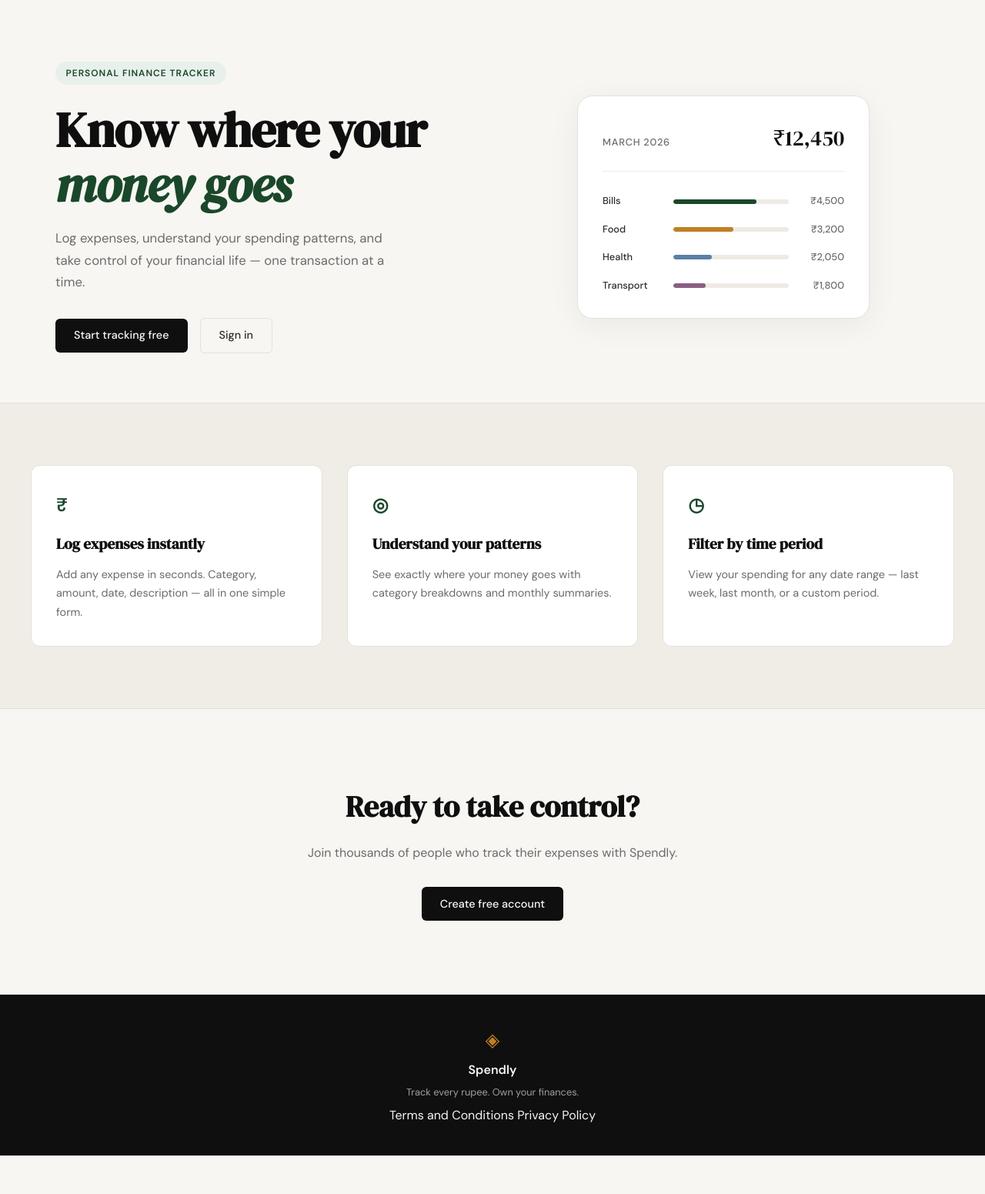
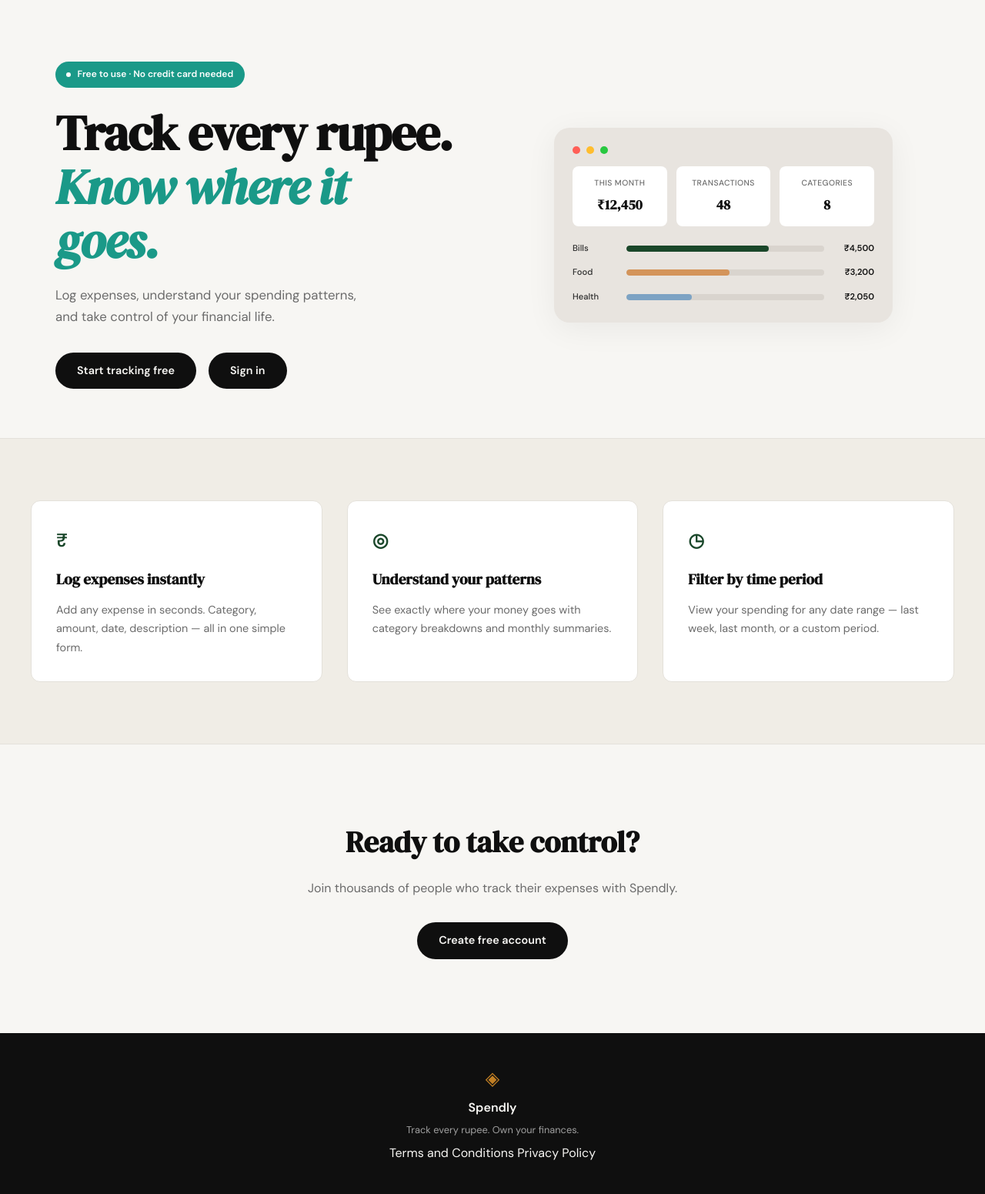
Before and after one commit to shrestha1/Spendify, a Flask app: page / in a window 1280 px wide. Shown: the part 61-1612 px from the top of the page at 77% size. Before the commit the page ends 1562 px from the top, so only its background shows below. Run offline with Flask 3, Linux system fonts and the light colour scheme.

Commit message:
landing: update hero section with new design

```diff
--- a/static/css/style.css
+++ b/static/css/style.css
@@ -133,22 +133,35 @@ a { color: inherit; text-decoration: none; }
     margin: 0 auto;
 }
 
+.hero-inner {
+    max-width: 520px;
+}
+
 .hero-badge {
-    display: inline-block;
-    background: var(--accent-light);
-    color: var(--accent);
+    display: inline-flex;
+    align-items: center;
+    gap: 0.5rem;
+    background: #1a9988;
+    color: #fff;
     font-size: 0.75rem;
     font-weight: 600;
-    letter-spacing: 0.08em;
-    text-transform: uppercase;
-    padding: 0.35rem 0.85rem;
+    letter-spacing: 0;
+    text-transform: none;
+    padding: 0.45rem 0.9rem;
     border-radius: 999px;
     margin-bottom: 1.5rem;
 }
 
+.badge-dot {
+    width: 6px;
+    height: 6px;
+    background: #fff;
+    border-radius: 50%;
+}
+
 .hero-title {
     font-family: var(--font-display);
-    font-size: clamp(2.5rem, 5vw, 4rem);
+    font-size: clamp(2.75rem, 5vw, 4.25rem);
     line-height: 1.1;
     letter-spacing: -0.02em;
     color: var(--ink);
@@ -157,14 +170,13 @@ a { color: inherit; text-decoration: none; }
 
 .hero-title em {
     font-style: italic;
-    color: var(--accent);
+    color: #1a9988;
 }
 
 .hero-subtitle {
     font-size: 1.05rem;
     color: var(--ink-muted);
     line-height: 1.7;
-    max-width: 460px;
     margin-bottom: 2rem;
 }
 
@@ -175,7 +187,7 @@ a { color: inherit; text-decoration: none; }
 }
 
 /* ------------------------------------------------------------------ */
-/* Mock card (hero visual)                                             */
+/* App preview (hero visual)                                           */
 /* ------------------------------------------------------------------ */
 
 .hero-visual {
@@ -183,76 +195,106 @@ a { color: inherit; text-decoration: none; }
     justify-content: center;
 }
 
-.mock-card {
-    background: var(--paper-card);
-    border: 1px solid var(--border);
+.app-preview {
+    background: #e8e4df;
     border-radius: var(--radius-lg);
-    padding: 2rem;
+    padding: 1.5rem;
     width: 100%;
-    max-width: 380px;
+    max-width: 440px;
     box-shadow: 0 8px 40px rgba(0,0,0,0.06);
 }
 
-.mock-card-header {
-    display: flex;
-    justify-content: space-between;
-    align-items: baseline;
-    margin-bottom: 1.75rem;
-    padding-bottom: 1.25rem;
-    border-bottom: 1px solid var(--border-soft);
+.preview-header {
+    margin-bottom: 1rem;
 }
 
-.mock-label {
-    font-size: 0.8rem;
+.traffic-lights {
+    display: flex;
+    gap: 0.5rem;
+}
+
+.light {
+    width: 10px;
+    height: 10px;
+    border-radius: 50%;
+}
+
+.light.red { background: #ff5f57; }
+.light.yellow { background: #ffbd2e; }
+.light.green { background: #28c840; }
+
+.preview-stats {
+    display: grid;
+    grid-template-columns: repeat(3, 1fr);
+    gap: 0.75rem;
+    margin-bottom: 1.25rem;
+}
+
+.stat-card {
+    background: #fff;
+    border-radius: 8px;
+    padding: 0.85rem 0.6rem;
+    text-align: center;
+}
+
+.stat-label {
+    display: block;
+    font-size: 0.65rem;
     font-weight: 500;
     color: var(--ink-muted);
     text-transform: uppercase;
-    letter-spacing: 0.06em;
+    letter-spacing: 0.04em;
+    margin-bottom: 0.35rem;
 }
 
-.mock-total {
+.stat-value {
+    display: block;
     font-family: var(--font-display);
-    font-size: 1.75rem;
+    font-size: 1.1rem;
     color: var(--ink);
+    font-weight: 600;
 }
 
-.mock-bars { display: flex; flex-direction: column; gap: 1rem; }
-
-.mock-bar-row {
-    display: grid;
-    grid-template-columns: 80px 1fr 60px;
-    align-items: center;
-    gap: 0.75rem;
+.preview-chart {
+    display: flex;
+    flex-direction: column;
+    gap: 0.85rem;
 }
 
-.mock-cat {
-    font-size: 0.8rem;
+.chart-row {
+    display: grid;
+    grid-template-columns: 60px 1fr 55px;
+    align-items: center;
+    gap: 0.6rem;
+}
+
+.chart-cat {
+    font-size: 0.7rem;
     font-weight: 500;
     color: var(--ink-soft);
 }
 
-.mock-bar-track {
-    height: 6px;
-    background: var(--border-soft);
+.chart-bar-track {
+    height: 8px;
+    background: #d9d4ce;
     border-radius: 999px;
     overflow: hidden;
 }
 
-.mock-bar {
+.chart-bar {
     height: 100%;
     background: var(--accent);
     border-radius: 999px;
     transition: width 0.6s ease;
 }
 
-.mock-bar-2 { background: var(--accent-2); }
-.mock-bar-3 { background: #5b7fa6; }
-.mock-bar-4 { background: #8b5e83; }
+.chart-bar.bar-2 { background: #d4945a; }
+.chart-bar.bar-3 { background: #7da3c4; }
 
-.mock-amt {
-    font-size: 0.8rem;
-    font-weight: 500;
-    color: var(--ink-muted);
+.chart-val {
+    font-size: 0.7rem;
+    font-weight: 600;
+    color: var(--ink);
     text-align: right;
 }
 
@@ -264,18 +306,18 @@ a { color: inherit; text-decoration: none; }
     display: inline-block;
     background: var(--ink);
     color: var(--paper);
-    padding: 0.65rem 1.5rem;
-    border-radius: var(--radius-sm);
+    padding: 0.75rem 1.75rem;
+    border-radius: 999px;
     font-family: var(--font-body);
     font-size: 0.9rem;
-    font-weight: 500;
+    font-weight: 600;
     cursor: pointer;
     border: none;
     transition: background 0.2s;
     text-decoration: none;
 }
 
-.btn-primary:hover { background: var(--accent); }
+.btn-primary:hover { background: #333; }
 
 .btn-ghost {
     display: inline-block;
--- a/templates/landing.html
+++ b/templates/landing.html
@@ -6,55 +6,67 @@
 
 <section class="hero">
     <div class="hero-inner">
-        <div class="hero-badge">Personal Finance Tracker</div>
+        <div class="hero-badge">
+            <span class="badge-dot"></span>
+            Free to use · No credit card needed
+        </div>
         <h1 class="hero-title">
-            Know where your<br>
-            <em>money goes</em>
+            Track every rupee.<br>
+            <em>Know where it goes.</em>
         </h1>
         <p class="hero-subtitle">
-            Log expenses, understand your spending patterns,
-            and take control of your financial life —
-            one transaction at a time.
+            Log expenses, understand your spending patterns,<br>
+            and take control of your financial life.
         </p>
         <div class="hero-actions">
             <a href="{{ url_for('register') }}" class="btn-primary">Start tracking free</a>
-            <a href="{{ url_for('login') }}" class="btn-ghost">Sign in</a>
+            <a href="{{ url_for('login') }}" class="btn-primary">Sign in</a>
         </div>
     </div>
     <div class="hero-visual">
-        <div class="mock-card">
-            <div class="mock-card-header">
-                <span class="mock-label">March 2026</span>
-                <span class="mock-total">₹12,450</span>
+        <div class="app-preview">
+            <div class="preview-header">
+                <div class="traffic-lights">
+                    <span class="light red"></span>
+                    <span class="light yellow"></span>
+                    <span class="light green"></span>
+                </div>
             </div>
-            <div class="mock-bars">
-                <div class="mock-bar-row">
-                    <span class="mock-cat">Bills</span>
-                    <div class="mock-bar-track">
-                        <div class="mock-bar" style="width: 72%"></div>
+            <div class="preview-stats">
+                <div class="stat-card">
+                    <span class="stat-label">This Month</span>
+                    <span class="stat-value">₹12,450</span>
+                </div>
+                <div class="stat-card">
+                    <span class="stat-label">Transactions</span>
+                    <span class="stat-value">48</span>
+                </div>
+                <div class="stat-card">
+                    <span class="stat-label">Categories</span>
+                    <span class="stat-value">8</span>
+                </div>
+            </div>
+            <div class="preview-chart">
+                <div class="chart-row">
+                    <span class="chart-cat">Bills</span>
+                    <div class="chart-bar-track">
+                        <div class="chart-bar" style="width: 72%"></div>
                     </div>
-                    <span class="mock-amt">₹4,500</span>
+                    <span class="chart-val">₹4,500</span>
                 </div>
-                <div class="mock-bar-row">
-                    <span class="mock-cat">Food</span>
-                    <div class="mock-bar-track">
-                        <div class="mock-bar mock-bar-2" style="width: 52%"></div>
+                <div class="chart-row">
+                    <span class="chart-cat">Food</span>
+                    <div class="chart-bar-track">
+                        <div class="chart-bar bar-2" style="width: 52%"></div>
                     </div>
-                    <span class="mock-amt">₹3,200</span>
+                    <span class="chart-val">₹3,200</span>
                 </div>
-                <div class="mock-bar-row">
-                    <span class="mock-cat">Health</span>
-                    <div class="mock-bar-track">
-                        <div class="mock-bar mock-bar-3" style="width: 33%"></div>
+                <div class="chart-row">
+                    <span class="chart-cat">Health</span>
+                    <div class="chart-bar-track">
+                        <div class="chart-bar bar-3" style="width: 33%"></div>
                     </div>
-                    <span class="mock-amt">₹2,050</span>
-                </div>
-                <div class="mock-bar-row">
-                    <span class="mock-cat">Transport</span>
-                    <div class="mock-bar-track">
-                        <div class="mock-bar mock-bar-4" style="width: 28%"></div>
-                    </div>
-                    <span class="mock-amt">₹1,800</span>
+                    <span class="chart-val">₹2,050</span>
                 </div>
             </div>
         </div>
```
